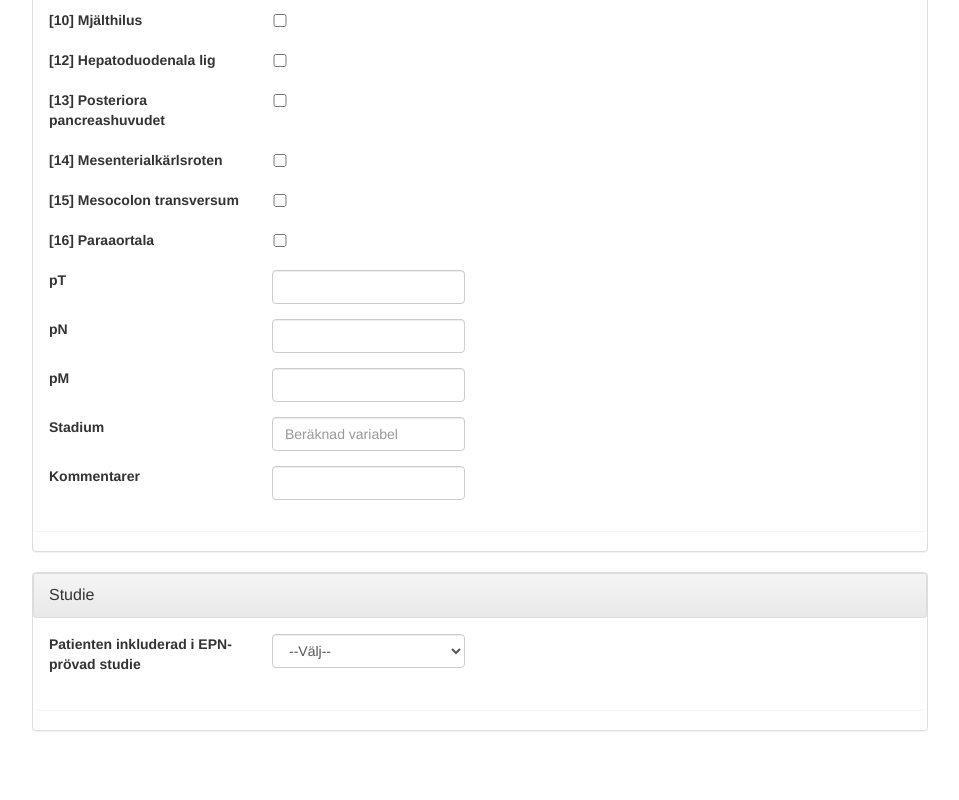
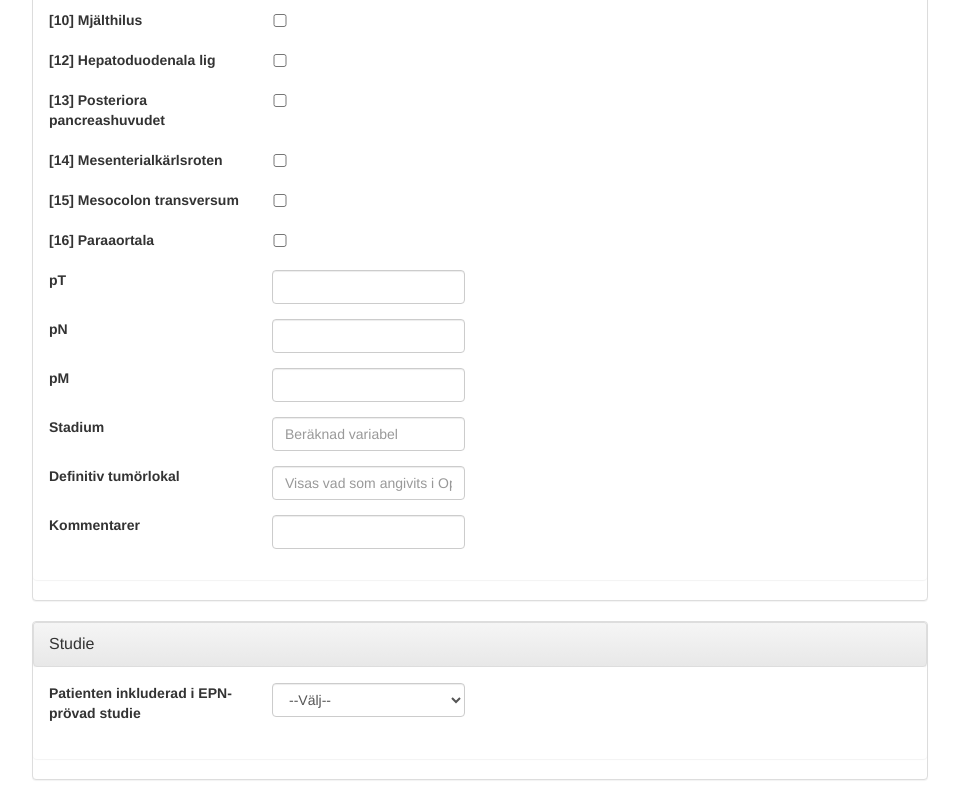
Before and after one commit to LisaTykosson/NREV, a plain HTML site: page NREV/Form3.html in a window 1280 px wide. Shown: the part 2285-3085 px from the top of the page, without its empty margins (160-1119 px from the left). Before the commit the page ends 3036 px from the top, so only its background shows below. Drawn offline with nearby package versions, Linux system fonts and the light colour scheme.

Commit message:
Update Form3.html

```diff
--- a/NREV/Form3.html
+++ b/NREV/Form3.html
@@ -411,6 +411,12 @@
                     <input type="text" class="form-control" placeholder="Beräknad variabel"/>
                 </div>
             </div>
+               <div class="row form-group">
+                <label class="control-label col-sm-3">Definitiv tumörlokal</label>
+                <div class="col-xs-3">
+                    <input type="text" class="form-control" placeholder="Visas vad som angivits i Opdata" />
+                </div>
+            </div>
             <div class="row form-group">
                 <label class="control-label col-sm-3">Kommentarer</label>
                 <div class="col-xs-3">
```
